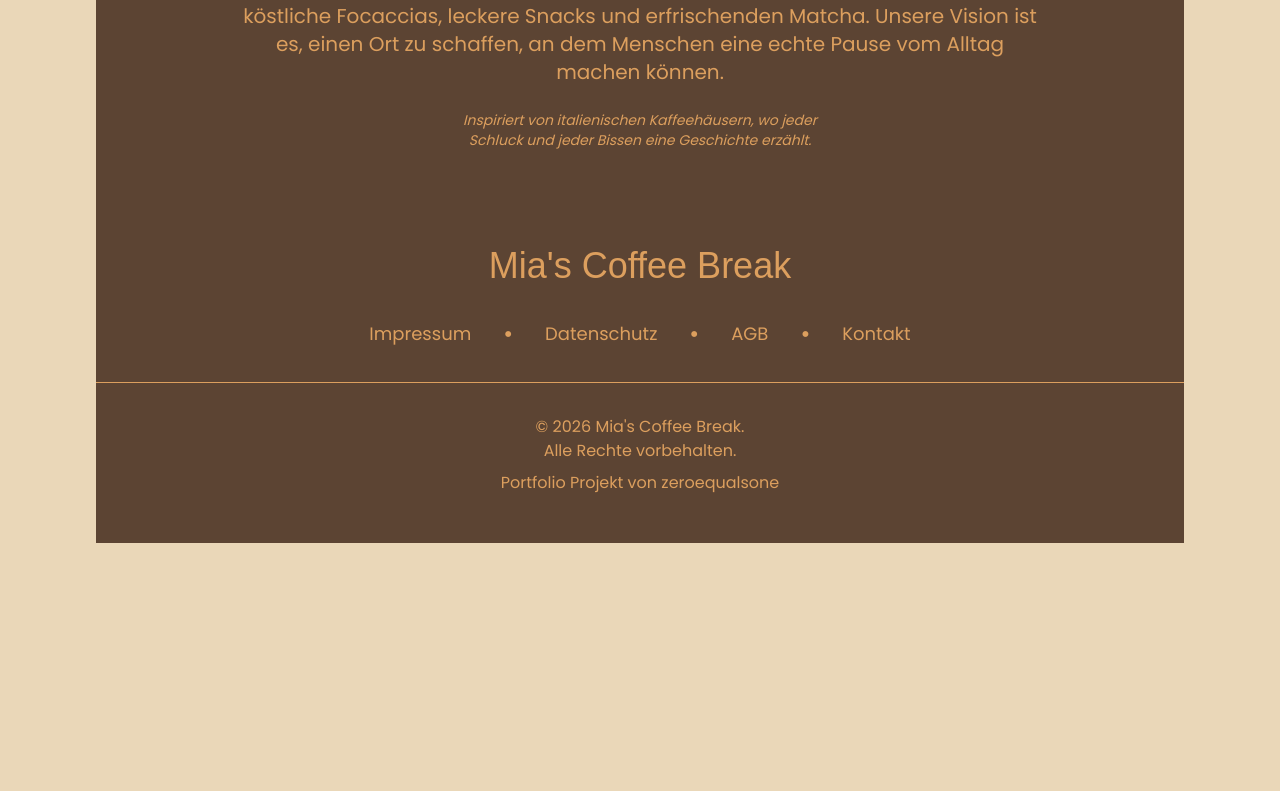
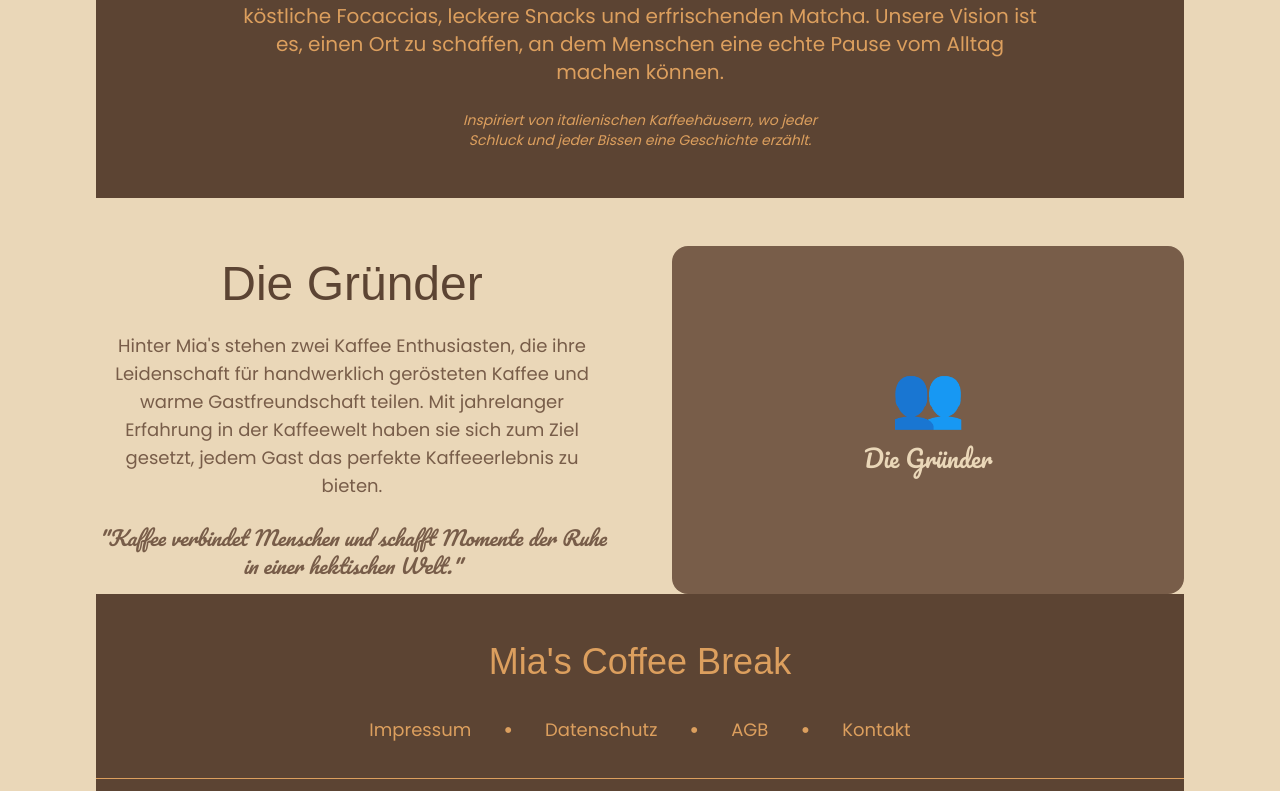
Before and after one commit to zeroequalsone/mias-coffee-break, a Next.js app: page /meet-mias in a window 1280 px wide. Shown: the part 630-1421 px from the top of the page. Before the commit the page ends 1173 px from the top, so only its background shows below. Built offline with nearby package versions, Linux system fonts and the light colour scheme; a web font is replaced by a local one.

Commit message:
feature: added founders section

```diff
--- a/app/(main)/meet-mias/page.tsx
+++ b/app/(main)/meet-mias/page.tsx
@@ -1,3 +1,4 @@
+import { Founders } from "@/components/sections/meet-mias/Founders";
 import { Hero } from "@/components/sections/meet-mias/Hero";
 import { Story } from "@/components/sections/meet-mias/Story";
 
@@ -6,6 +7,7 @@
     <>
       <Hero />
       <Story />
+      <Founders />
     </>
   );
 }
--- /dev/null
+++ b/app/components/sections/meet-mias/Founders.tsx
@@ -0,0 +1,27 @@
+export const Founders = () => {
+  return (
+    <div className="flex flex-col lg:flex-row justify-center lg:items-center gap-6 lg:gap-16 mt-8 lg:mt-12 text-brown-light text-center max-w-xs lg:max-w-full mx-auto">
+      <div className="flex flex-col gap-6 w-full">
+        <p className="font-knicknack text-3xl lg:text-5xl text-brown-dark">
+          Die Gründer
+        </p>
+        <p className="lg:text-lg">
+          Hinter Mia's stehen zwei Kaffee Enthusiasten, die ihre Leidenschaft
+          für handwerklich gerösteten Kaffee und warme Gastfreundschaft teilen.
+          Mit jahrelanger Erfahrung in der Kaffeewelt haben sie sich zum Ziel
+          gesetzt, jedem Gast das perfekte Kaffeeerlebnis zu bieten.
+        </p>
+        <p className="font-pacifico italic text-sm lg:text-xl lg:max-w-lg mx-auto">
+          "Kaffee verbindet Menschen und schafft Momente der Ruhe in einer
+          hektischen Welt."
+        </p>
+      </div>
+      <div className="flex flex-col gap-4 bg-brown-light py-16 lg:py-30 w-full rounded-2xl">
+        <p className="text-4xl lg:text-6xl">👥</p>
+        <p className="font-pacifico text-lg lg:text-2xl text-cream">
+          Die Gründer
+        </p>
+      </div>
+    </div>
+  );
+};
```
